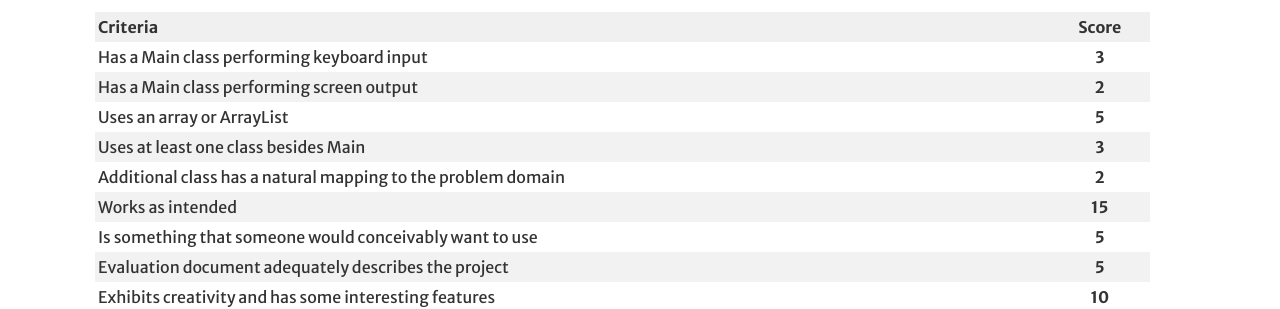
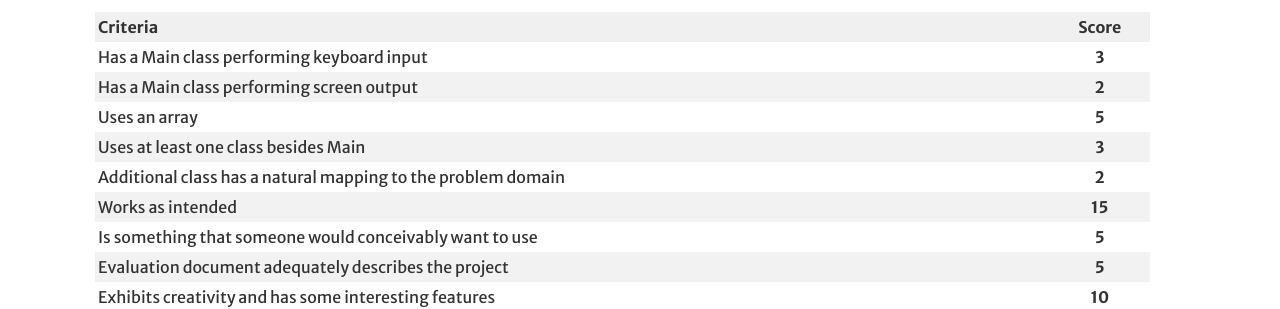
Before and after one commit to Hendrix-CS/csci151, a Jekyll site: the page built from projects/arrays.md, in a window 1280 px wide and 900 px high, scrolled down 1432 px. Shown: the part 476-785 px from the top of the window. Built offline with Jekyll 4.4.1, drawn with Linux system fonts in a browser that asks for light colours; a script that is not in the unit is left out; our own code applies the rules of GitHub Pages for plain Markdown files.

Commit message:
One last update.

```diff
--- a/projects/arrays.md
+++ b/projects/arrays.md
@@ -113,7 +113,7 @@ to give feedback along the way.
 ||----|:---:|
 |Has a Main class performing keyboard input                     |**3**|
 |Has a Main class performing screen output                      |**2**|
-|Uses an array or ArrayList                                     |**5**|
+|Uses an array                                                  |**5**|
 |Uses at least one class besides Main                           |**3**|
 |Additional class has a natural mapping to the problem domain   |**2**|
 |Works as intended                                              |**15**|
```
